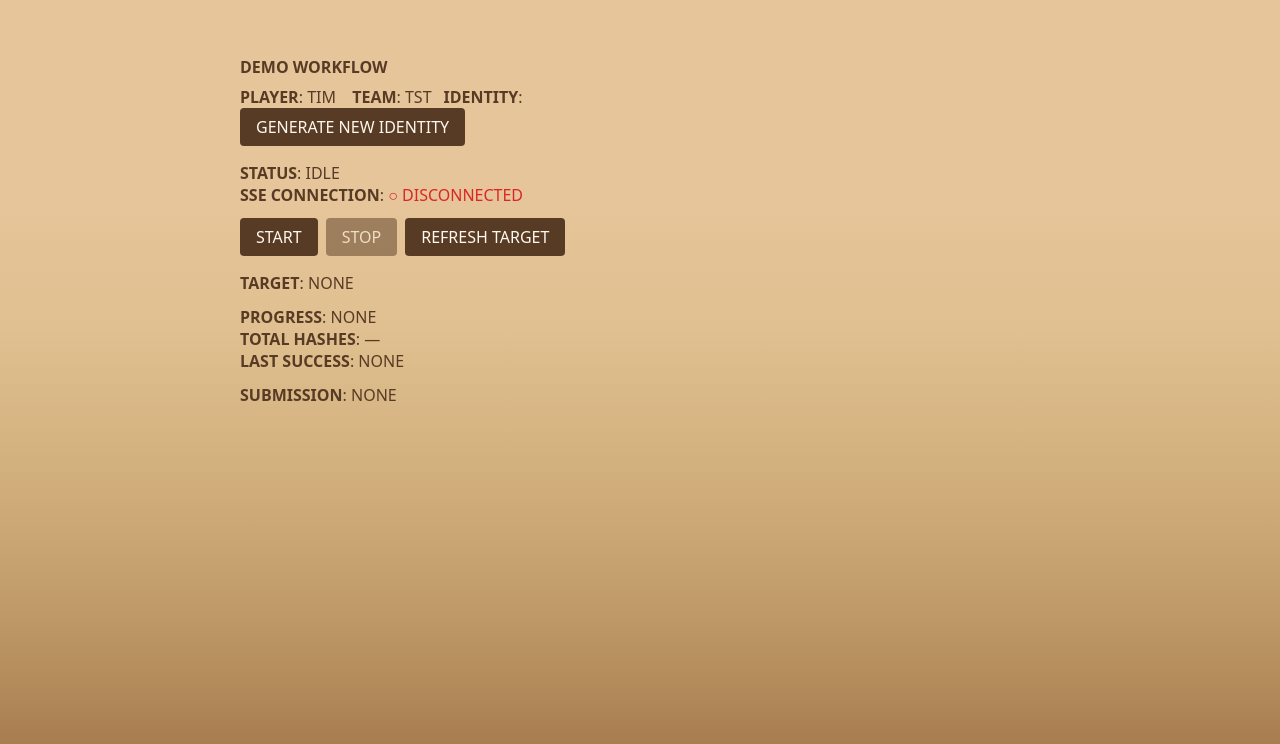
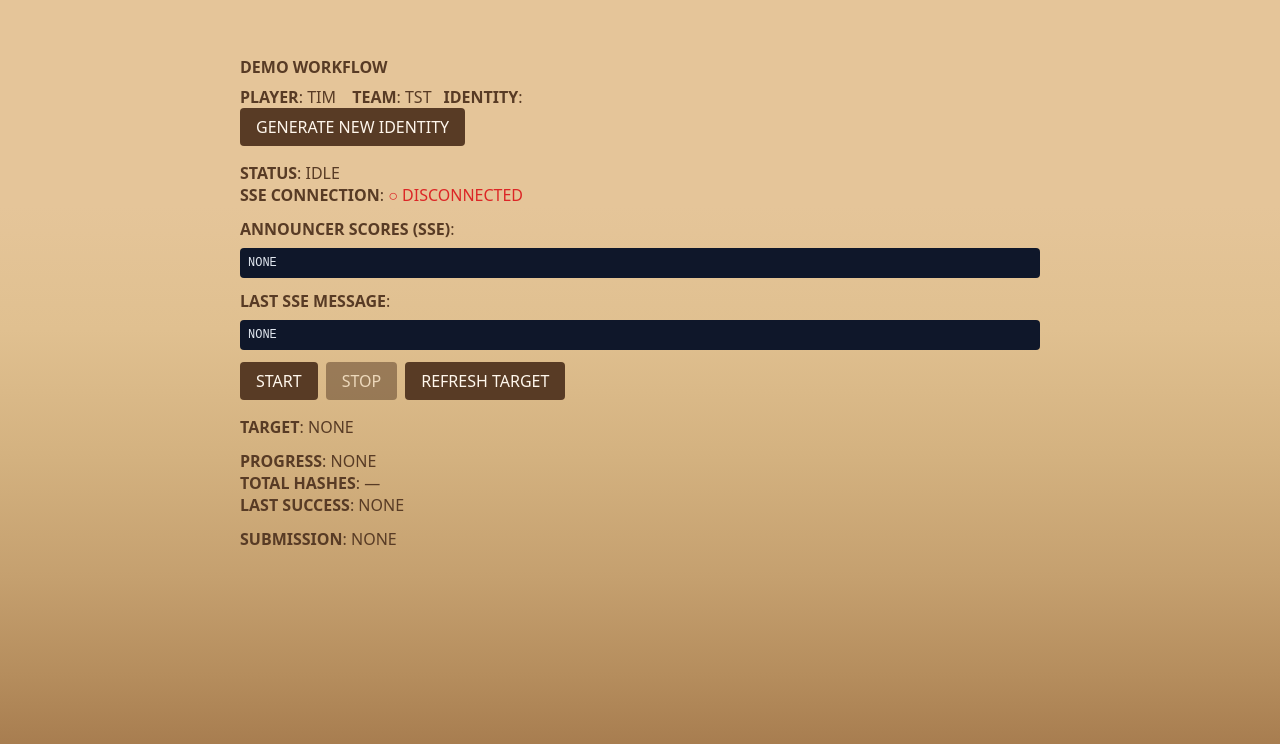
Before and after one commit to whiterook6/shawarmahash, a React (Vite) app in the folder webui/: page / in a window 1280 px wide. Shown: the top 744 px of the page. Built offline with nearby package versions, Linux system fonts and the light colour scheme; no server answers; a web font is replaced by a local one.

Commit message:
adding announcer scores to mining demo

```diff
--- a/webui/src/game/MiningDemo.tsx
+++ b/webui/src/game/MiningDemo.tsx
@@ -11,6 +11,7 @@ import { BroadcastContext } from "../broadcast/broadcast.context";
 import type {
   BlockSubmittedMessage,
   BroadcastMessage,
+  ScoresUpdateMessage,
 } from "../broadcast/broadcast.types";
 import { IdentityContext } from "../identity/identity.context";
 import { MiningContext } from "../mining/mining.context";
@@ -30,6 +31,12 @@ export function MiningDemo() {
   const [autoMine, setAutoMine] = useState(true);
   const [isSubmitting, setIsSubmitting] = useState(false);
   const [submitError, setSubmitError] = useState<string | null>(null);
+  const [lastScoresUpdate, setLastScoresUpdate] = useState<
+    ScoresUpdateMessage["payload"] | null
+  >(null);
+  const [lastSseMessage, setLastSseMessage] = useState<BroadcastMessage | null>(
+    null,
+  );
   const [lastSubmittedHash, setLastSubmittedHash] = useState<string | null>(
     null,
   );
@@ -210,9 +217,13 @@ export function MiningDemo() {
 
   useEffect(() => {
     const onMessage = (message: BroadcastMessage) => {
+      setLastSseMessage(message);
       switch (message.type) {
         case "block_submitted":
           onBlockSubmittedRef.current(message);
+          break;
+        case "scores-update":
+          setLastScoresUpdate(message.payload);
           break;
       }
     };
@@ -299,6 +310,48 @@ export function MiningDemo() {
         </div>
       </div>
 
+      <div style={{ marginBottom: "0.75rem" }}>
+        <div>
+          <strong>Announcer scores (SSE)</strong>:
+        </div>
+        <pre
+          style={{
+            marginTop: "0.5rem",
+            background: "#0f172a",
+            color: "#e2e8f0",
+            padding: "0.5rem",
+            borderRadius: "4px",
+            maxHeight: "100px",
+            overflow: "auto",
+            fontSize: "0.75rem",
+          }}
+        >
+          {lastScoresUpdate
+            ? JSON.stringify(lastScoresUpdate, null, 2)
+            : "none"}
+        </pre>
+      </div>
+
+      <div style={{ marginBottom: "0.75rem" }}>
+        <div>
+          <strong>Last SSE message</strong>:
+        </div>
+        <pre
+          style={{
+            marginTop: "0.5rem",
+            background: "#0f172a",
+            color: "#e2e8f0",
+            padding: "0.5rem",
+            borderRadius: "4px",
+            maxHeight: "100px",
+            overflow: "auto",
+            fontSize: "0.75rem",
+          }}
+        >
+          {lastSseMessage ? JSON.stringify(lastSseMessage, null, 2) : "none"}
+        </pre>
+      </div>
+
       <div style={{ display: "flex", gap: "0.5rem", marginBottom: "1rem" }}>
         <button onClick={() => void start()} disabled={isTargetLoading}>
           Start
```
Also changed, not shown: webui/src/broadcast/broadcast.types.d.ts (+20 -2 lines), 1 other file (tests, documents, lock files or other folders).
